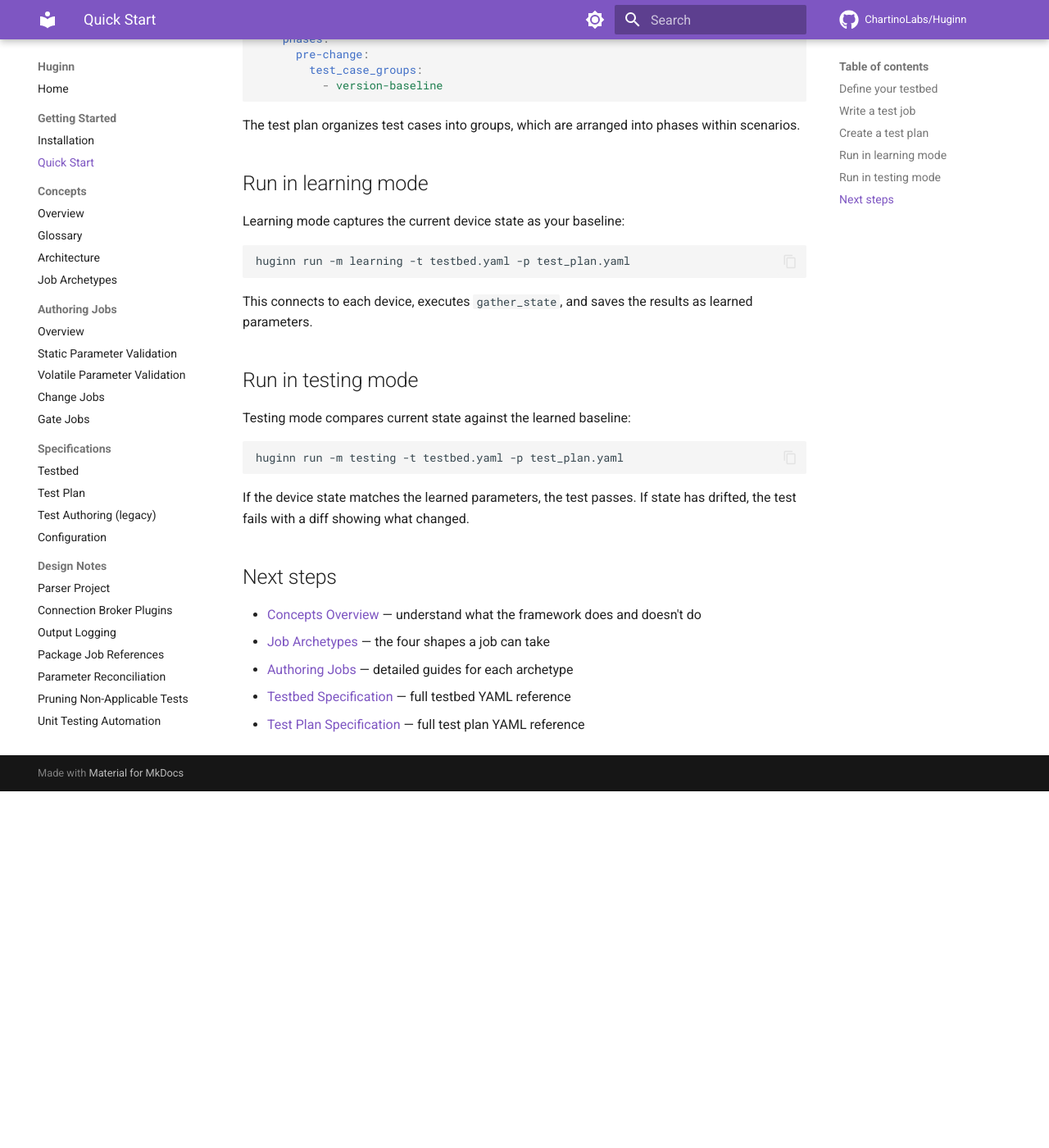
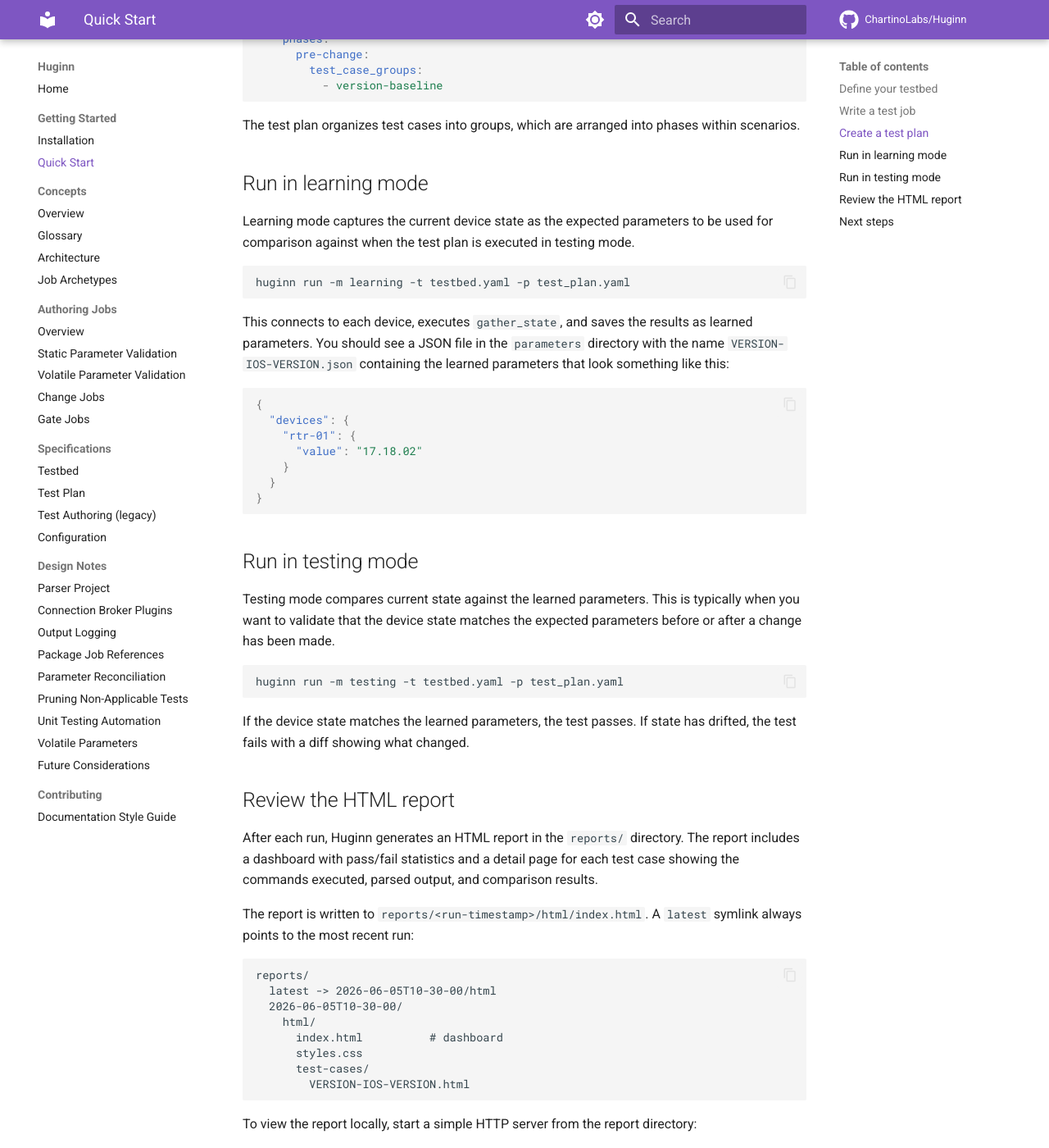
Before and after one commit to ChartinoLabs/Huginn, an MkDocs documentation site: the page built from docs/getting-started/quickstart.md, in a window 1280 px wide and 1400 px high, scrolled down 3326 px. Shown: the whole window at 82% size. Built offline with MkDocs 1.6.1 and Material for MkDocs 9.7.7, drawn with Linux system fonts in a browser that asks for light colours; comment, search, counter and statistics services are not loaded; before the commit the page ends 4291 px from its top, so only the background shows below that; some of the changed text lies outside the part shown.

Commit message:
docs: add HTML report viewing section to quickstart guide
Shows the report directory structure, the latest symlink, and how to
serve the report locally with python -m http.server.

Co-Authored-By: Claude Opus 4.6 (1M context) <noreply@anthropic.com>

````diff
--- a/docs/getting-started/quickstart.md
+++ b/docs/getting-started/quickstart.md
@@ -144,23 +144,58 @@ The test plan organizes test cases into groups, which are arranged into phases w
 
 ## Run in learning mode
 
-Learning mode captures the current device state as your baseline:
+Learning mode captures the current device state as the expected parameters to be used for comparison against when the test plan is executed in testing mode.
 
 ```bash
 huginn run -m learning -t testbed.yaml -p test_plan.yaml
 ```
 
-This connects to each device, executes `gather_state`, and saves the results as learned parameters.
+This connects to each device, executes `gather_state`, and saves the results as learned parameters. You should see a JSON file in the `parameters` directory with the name `VERSION-IOS-VERSION.json` containing the learned parameters that look something like this:
+
+```json
+{
+  "devices": {
+    "rtr-01": {
+      "value": "17.18.02"
+    }
+  }
+}
+```
 
 ## Run in testing mode
 
-Testing mode compares current state against the learned baseline:
+Testing mode compares current state against the learned parameters. This is typically when you want to validate that the device state matches the expected parameters before or after a change has been made.
 
 ```bash
 huginn run -m testing -t testbed.yaml -p test_plan.yaml
 ```
 
 If the device state matches the learned parameters, the test passes. If state has drifted, the test fails with a diff showing what changed.
+
+## Review the HTML report
+
+After each run, Huginn generates an HTML report in the `reports/` directory. The report includes a dashboard with pass/fail statistics and a detail page for each test case showing the commands executed, parsed output, and comparison results.
+
+The report is written to `reports/<run-timestamp>/html/index.html`. A `latest` symlink always points to the most recent run:
+
+```
+reports/
+  latest -> 2026-06-05T10-30-00/html
+  2026-06-05T10-30-00/
+    html/
+      index.html          # dashboard
+      styles.css
+      test-cases/
+        VERSION-IOS-VERSION.html
+```
+
+To view the report locally, start a simple HTTP server from the report directory:
+
+```bash
+python -m http.server 8000 --directory reports/latest
+```
+
+Then open `http://localhost:8000` in your browser. The dashboard shows a summary of all test cases with their status, and you can click into any test case to see the full execution details — including the raw CLI output, parsed data, and pass/fail checks.
 
 ## Next steps
 
````
